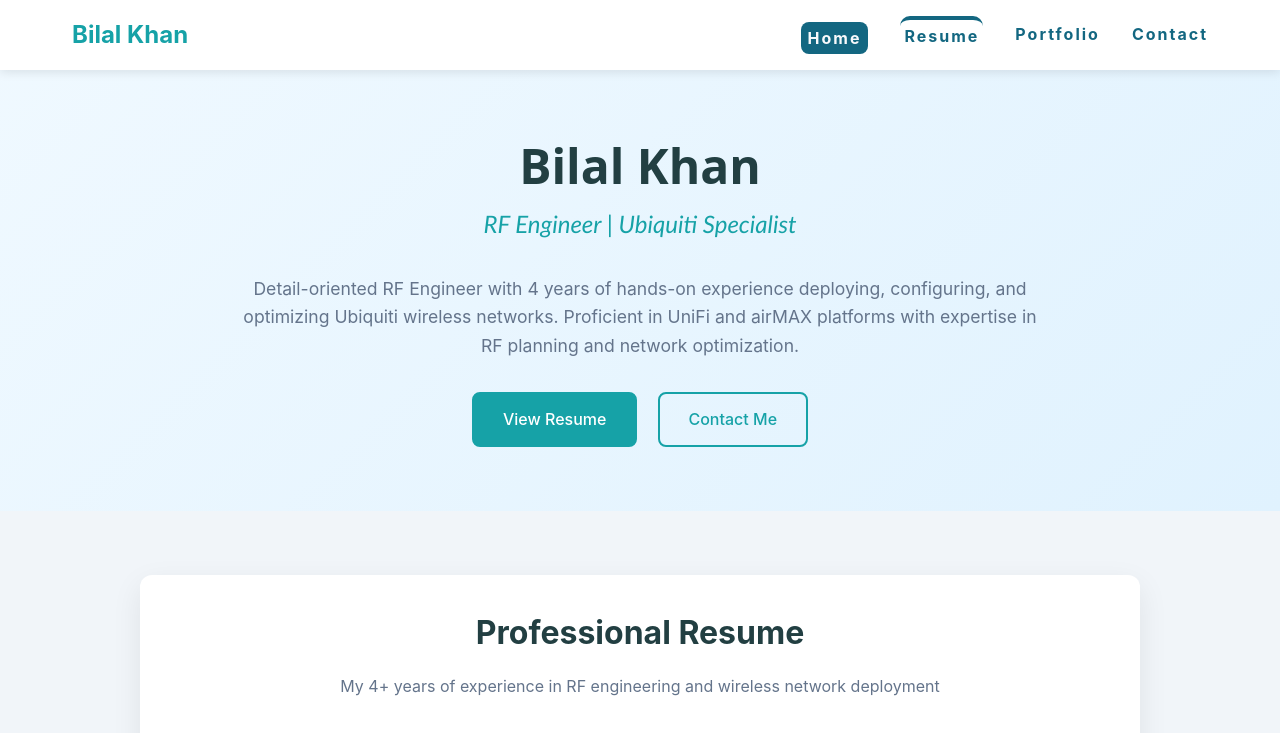
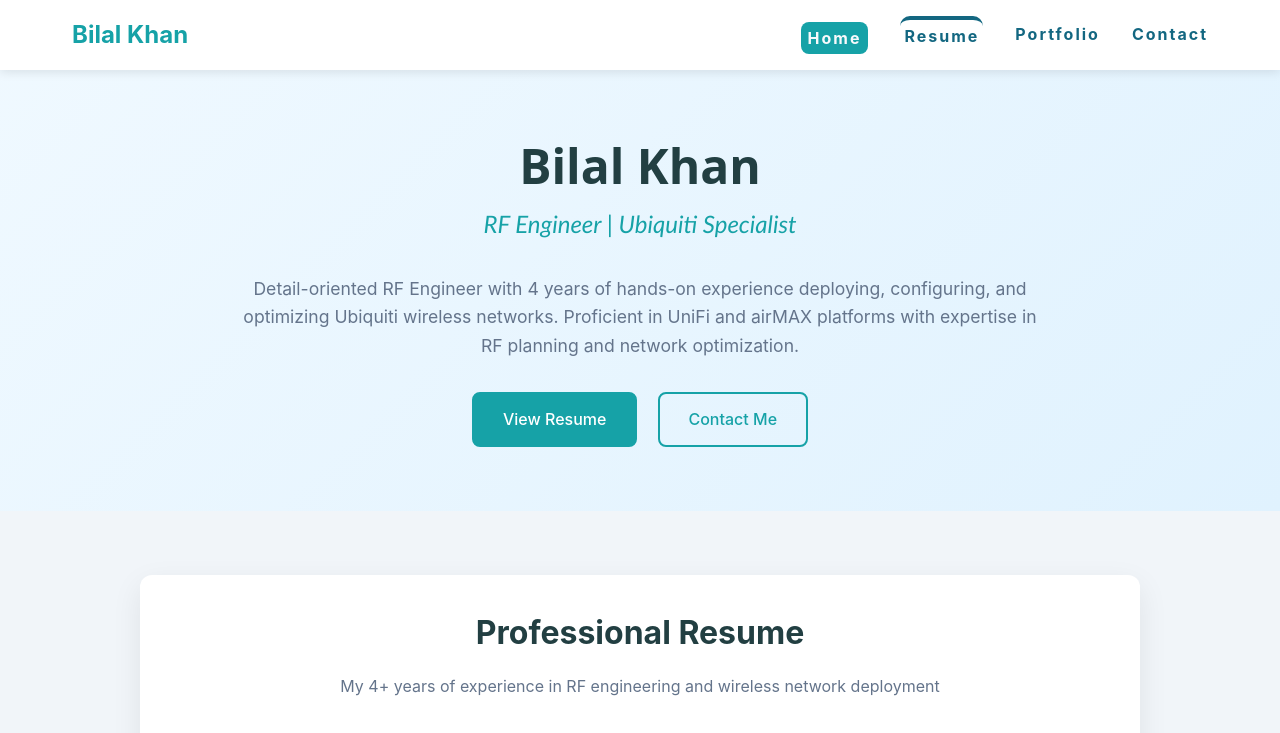
Before and after one commit to BilalDeveloperr/bilal-portfolio-rf, a plain HTML site: page index.html in a window 1280 px wide. In both pictures the pointer is over the link "Home". Shown: the top 733 px of the page. Drawn offline with Linux system fonts and the light colour scheme.

Commit message:
Update index.html

```diff
--- a/index.html
+++ b/index.html
@@ -88,7 +88,7 @@
         .nav-links .a:hover {
             color: var(--light);
             /* border: 1px solid var(--primary); */
-            background-color: var(--primary-dark);
+            background-color: var(--primary);
             border-radius: 8px;
             padding-top: 4px;
             padding-bottom: 1px;
```
